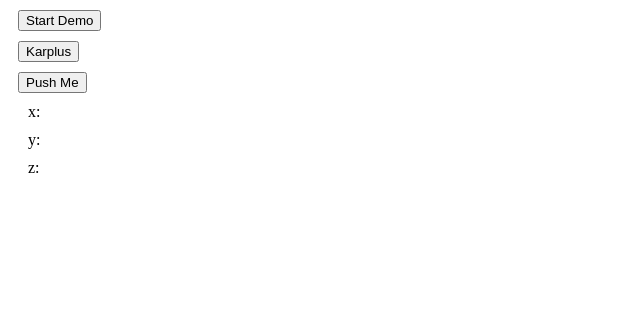
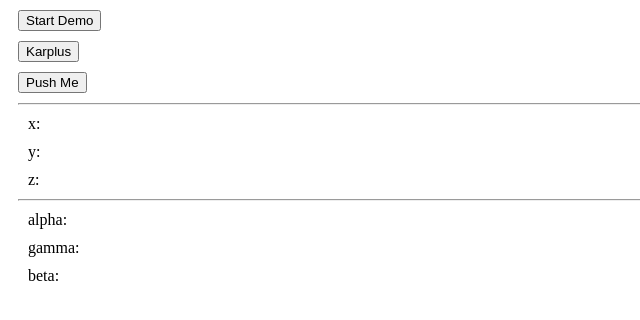
Before and after one commit to JohnVinyard/JohnVinyard.github.io, a Jekyll site: the page acc.html, which Jekyll copies as it is, in a window 1280 px wide. Shown: the top 320 px of the page, without its empty margins (0-640 px from the left). Built offline with Jekyll 4.4.1, drawn with Linux system fonts in a browser that asks for light colours.

Commit message:
Make sure new fields are labeled

```diff
--- a/acc.html
+++ b/acc.html
@@ -18,6 +18,18 @@
         content: "z:";
       }
 
+      #alpha:before {
+        content: "alpha:";
+      }
+
+      #gamma:before {
+        content: "gamma:";
+      }
+
+      #beta:before {
+        content: "beta:";
+      }
+
       div {
         margin: 10px;
       }
@@ -36,10 +48,19 @@
     <div>
       <button id="player">Push Me</button>
     </div>
+
+    <div>
+      <hr />
+    </div>
+
     <div>
       <div id="x"></div>
       <div id="y"></div>
       <div id="z"></div>
+    </div>
+
+    <div>
+      <hr />
     </div>
 
     <div>
```
